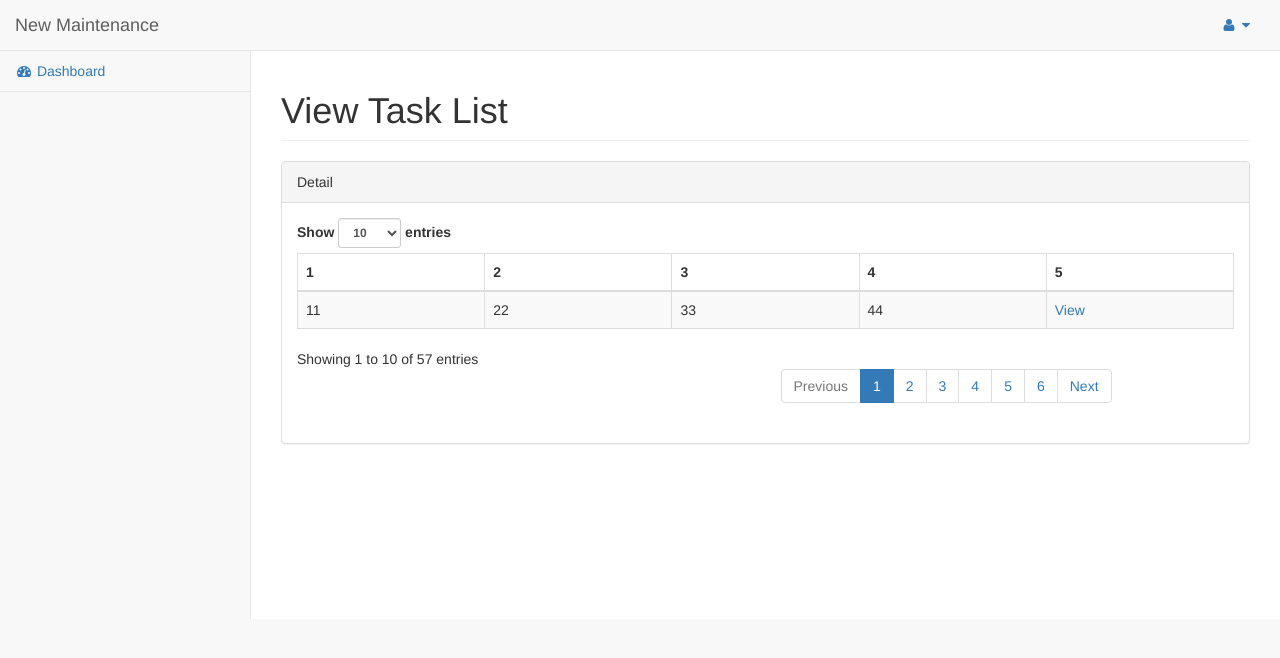
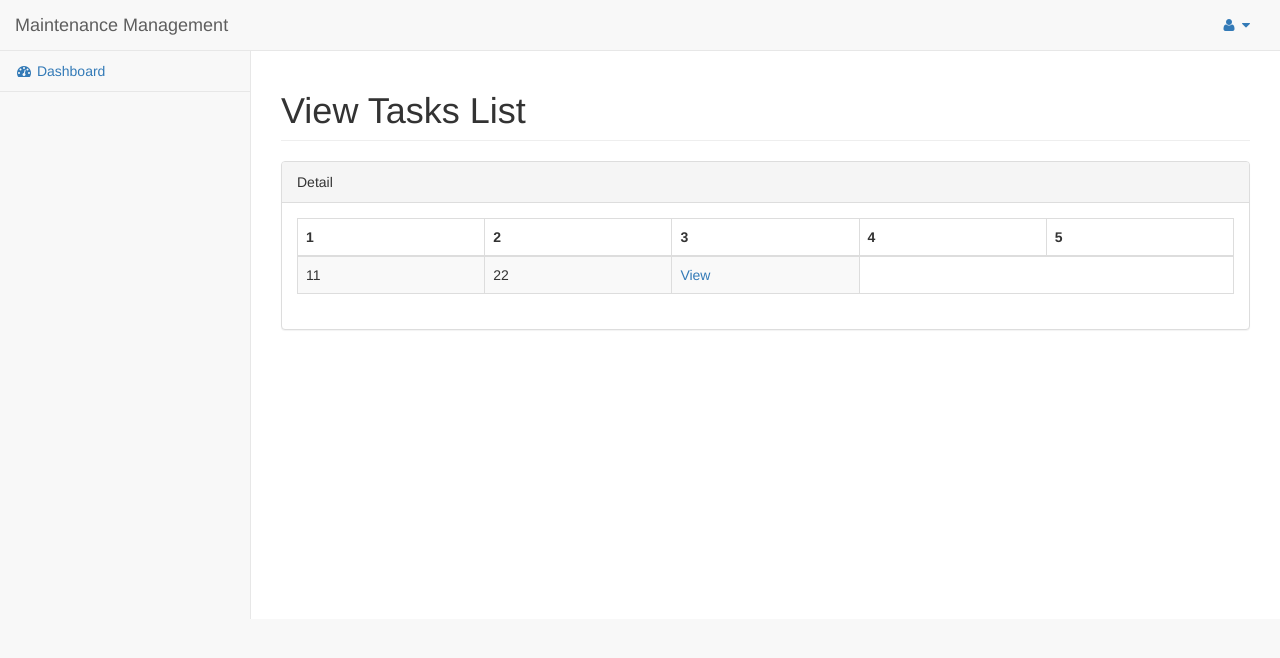
Before and after one commit to ccqpein/Preventive_Maintenance_Project, a Django app: page /form/ in a window 1280 px wide. Shown: the top 658 px of the page. Run offline with Django 3.2, Linux system fonts and the light colour scheme; some libraries are stand-ins or nearby versions.

Commit message:
still working

```diff
--- a/PM/models.py
+++ b/PM/models.py
@@ -24,6 +24,7 @@ class Equipment(models.Model):
     eq_contact_notes = models.CharField(max_length=100)
 
     eq_add_date = models.DateField(auto_now=True)
+    eq_last_main_date = models.DateField()
 
 
 class EquipmentTool(models.Model):
@@ -52,6 +53,7 @@ class MaintenanceContent(models.Model):
     mc_temp = models.ForeignKey(MaintenanceSchedule)
     mc_content = models.CharField(max_length=2000)
     mc_date = models.DateField(auto_now=True)
+    mc_last_main_date = models.DateField()
 
 
 class DailyReport(models.Model):
--- a/PM/templates/PM/formHead.html
+++ b/PM/templates/PM/formHead.html
@@ -46,7 +46,7 @@
                     <span class="icon-bar"></span>
                     <span class="icon-bar"></span>
                 </button>
-                <a class="navbar-brand" href="{% url 'PM:index' %}">New Maintenance</a>
+                <a class="navbar-brand" href="{% url 'PM:index' %}">Maintenance Management</a>
             </div>
 
 
--- a/PM/templates/PM/viewForm.html
+++ b/PM/templates/PM/viewForm.html
@@ -2,7 +2,7 @@
 <div id="page-wrapper">
     <div class="row">
         <div class="col-lg-12">
-            <h1 class="page-header"> View Task List</h1>
+            <h1 class="page-header"> View Tasks List</h1>
         </div>
     </div>
     <div class="row">
@@ -13,17 +13,6 @@
                 </div>
                 <div class="panel-body">
                     <div class="dataTables_wrapper form-inline dt-bootstrap no-footer">
-                        <div class="row">
-                            <div class="col-sm-6">
-                                <div class="dataTables_length" id="dataTables-example_length">
-                                    <label>Show
-                                        <select name="dataTables-example_length" aria-controls="dataTables-example" class="form-control input-sm">
-                                            <option value="10">10</option>
-                                            <option value="25">25</option>
-                                            <option value="50">50</option>
-                                            <option value="100">100</option>
-                                        </select> entries</label></div></div>
-                        </div>
                         <div class="row">
                             <div class="col-sm-12">
                                 <table width="100%" class="table table-striped table-bordered table-hover dataTable no-footer dtr-inline" id="dataTables-example" role="grid" style="width: 100%;">
@@ -37,53 +26,13 @@
                                     <tbody>
                                         {% for con in content%}
                                         <tr >
-                                            {% for i in con %}
-                                            <td>{{i}}</td>
-                                            {%endfor%}
-                                            <td><a href="{%url 'PM:index' %}">View</a></td>
+                                            <td>{{con.0}}</td>
+                                            <td>{{con.1}}</td>
+                                            <td><a href="{{con.2}}">View</a></td>
                                         </tr>
                                         {%endfor%}
                                     </tbody>
                                 </table></div></div>
-                        <div class="row">
-                            <div class="col-sm-6">
-                                <div class="dataTables_info"  role="status" aria-live="polite">
-                                    Showing 1 to 10 of 57 entries
-                                </div>
-                            </div>
-
-                            <div class="col-sm-6">
-                                <div class="dataTables_paginate paging_simple_numbers" id="dataTables-example_paginate">
-                                    <ul class="pagination">
-                                        <li class="paginate_button previous disabled" aria-controls="dataTables-example" tabindex="0" id="dataTables-example_previous">
-                                            <a href="#">Previous</a>
-                                        </li>
-                                        <li class="paginate_button active" aria-controls="dataTables-example" tabindex="0">
-                                            <a href="#">1</a>
-                                        </li>
-                                        <li class="paginate_button " aria-controls="dataTables-example" tabindex="0">
-                                            <a href="#">2</a>
-                                        </li>
-                                        <li class="paginate_button " aria-controls="dataTables-example" tabindex="0">
-                                            <a href="#">3</a>
-                                        </li>
-                                        <li class="paginate_button " aria-controls="dataTables-example" tabindex="0">
-                                            <a href="#">4</a>
-                                        </li>
-                                        <li class="paginate_button " aria-controls="dataTables-example" tabindex="0">
-                                            <a href="#">5</a>
-                                        </li>
-                                        <li class="paginate_button " aria-controls="dataTables-example" tabindex="0">
-                                            <a href="#">6</a>
-                                        </li>
-                                        <li class="paginate_button next" aria-controls="dataTables-example" tabindex="0" id="dataTables-example_next">
-                                            <a href="#">Next</a>
-                                        </li>
-                                    </ul>
-                                </div>
-                            </div>
-                        </div>
-
                     </div>
                 </div>
             </div>
--- a/PM/urls.py
+++ b/PM/urls.py
@@ -27,6 +27,7 @@ urlpatterns = [
     url(r'^order/$', views.orderRequest, name="order"),
     url(r'^safetycheck/$', views.safetycheck, name="safety"),
     url(r'^viewMain/(?P<form_ID>[0-9]+)/$', views.viewMain, name="viewMT"),
+    url(r'^viewTasks/$', views.viewTasks, name="viewTasks"),
 
     url(r'^form/$', views.formTest, name="test"),
 ]
--- a/PM/views.py
+++ b/PM/views.py
@@ -7,14 +7,38 @@ from django.forms.models import model_to_dict
 # from django.contrib.auth.models import User
 from .models import Equipment, CheckList, DailyReport, Order, SafetyCheck, MyUser, MaintenanceContent, MaintenanceSchedule
 from .forms import RegisterFrom
-from datetime import datetime
+from datetime import datetime, timedelta
+
+
+def taskLeft():
+    resultList = []
+    od = Order.objects.filter(ord_complete=False)
+    for c in od:
+        resultList.append(
+            ("Work Order", c.ord_date, "\\"))
+
+    eq = Equipment.objects.filter(
+        eq_last_main_date=(datetime.today() - timedelta(days=7)))
+    for c in eq:
+        resultList.append(("Equipment", datetime.today(),
+                           "\\"))
+
+    mainT = MaintenanceContent.objects.filter(
+        mc_last_main_date=(datetime.today() - timedelta(days=7)))
+    for c in mainT:
+        resultList.append(("Maintenance", datetime.today(),
+                           "\\"))
+
+    return resultList
 
 
 @login_required(login_url="/login/")
 def index(request):
     orderLeft = Order.objects.filter(ord_complete=False).count()
+    tasks = taskLeft()
     return render(request, 'PM/index.html',
-                  {'order_left': orderLeft}
+                  {'order_left': orderLeft,
+                   'all_left': len(tasks)}
                   )
 
 
@@ -258,11 +282,11 @@ def safetycheck(request):
 
 def viewTasks(request):
     if request.method == 'GET':
-        od = Order.objects.filter(ord_complete=False)
-        eq = Equipment.objects.filter()
+        resultList = taskLeft()
+
         return render(request, 'PM/viewForm.html',
-                      {'titles': ["Type", "Date", 'View'],
-                       'content': [(11, 22, 33)]})
+                      {'titles': ["Type", "Add Date", 'Due Date', 'View'],
+                       'content': resultList})
 
 
 def formTest(request):
```
Also changed, not shown: PM/templates/PM/index.html (+30 -6 lines), PM/migrations/0015_auto_20170404_1444.py (added), PM/templates/PM/NewMaintenance.html (line endings or trailing spaces).
